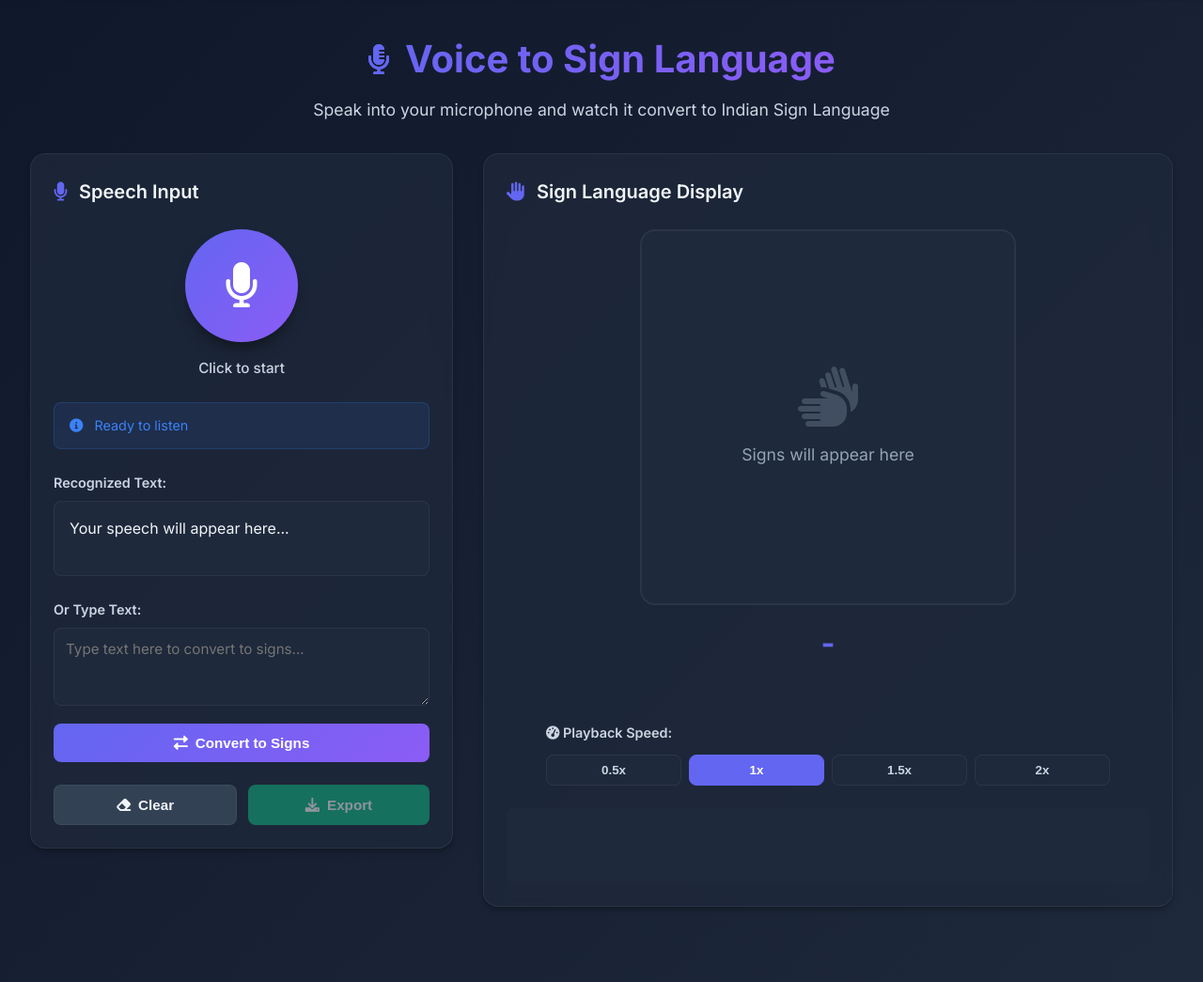
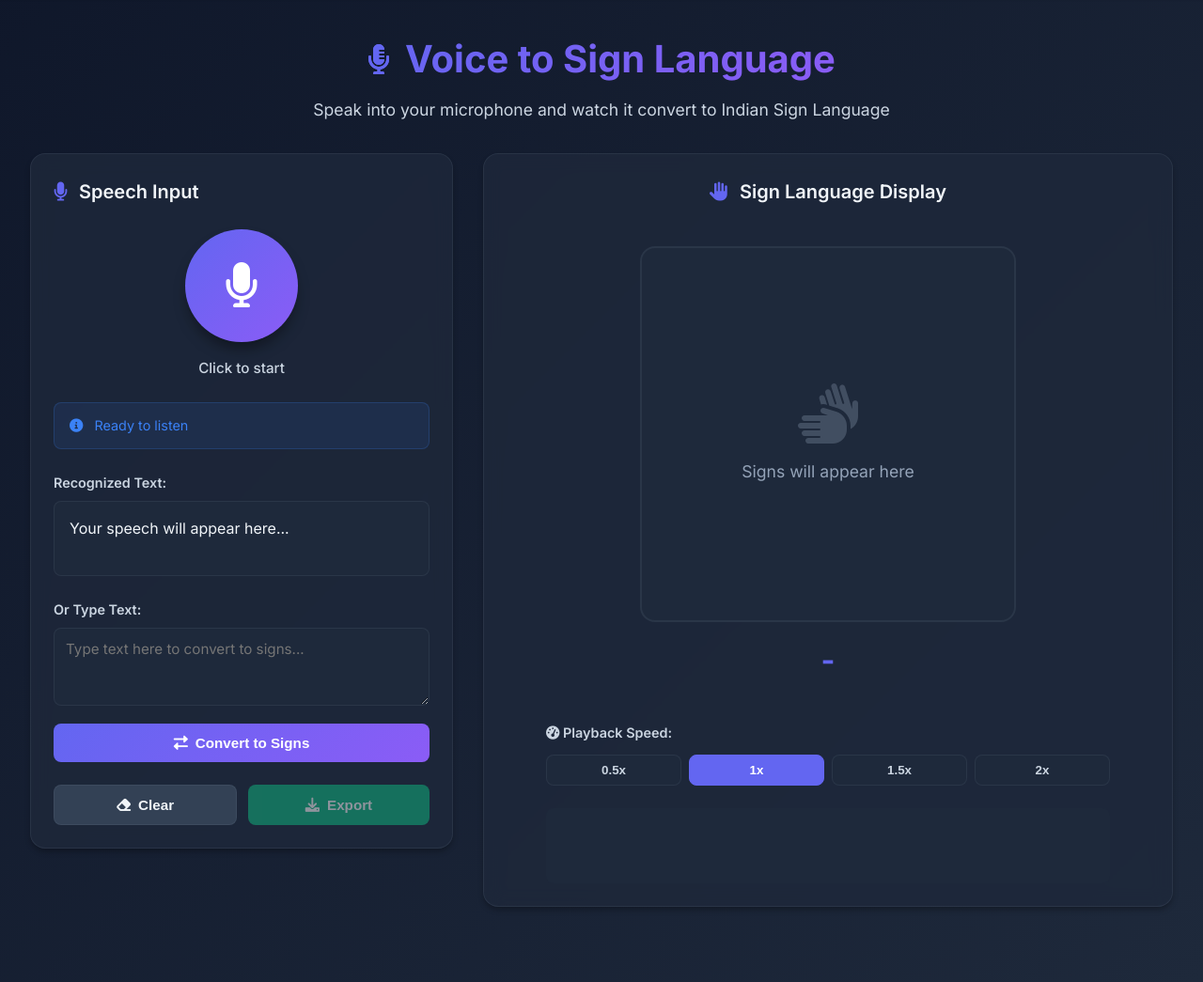
Before and after one commit to kartiksharma1227/Indian_Sign_Language_to_Sentence_Transformation, a Flask app: page /voice_to_sign in a window 1280 px wide. Shown: the part 71-1116 px from the top of the page at 94% size. Run offline with Flask 3, Linux system fonts and the light colour scheme.

Commit message:
Fixed css

```diff
--- a/static/css/voice_to_sign.css
+++ b/static/css/voice_to_sign.css
@@ -361,17 +361,17 @@
   display: flex;
   flex-direction: column;
   width: 100%;
-  align-items: stretch;
+  align-items: center;
 }
 
 .vts-sign-display {
-  flex: 1;
   display: flex;
   flex-direction: column;
   align-items: center;
-  justify-content: flex-start;
+  justify-content: center;
   margin-bottom: 1.5rem;
   width: 100%;
+  max-width: 600px;
   text-align: center;
   min-height: 500px;
 }
@@ -389,7 +389,7 @@
   overflow: hidden;
   position: relative;
   padding: 1rem;
-  margin: 0 auto 1rem auto;
+  margin: 0 0 1rem 0;
   flex-shrink: 0;
 }
 
@@ -463,6 +463,7 @@
   gap: 1rem;
   margin-bottom: 1.5rem;
   width: 100%;
+  max-width: 600px;
 }
 
 .vts-control-btn {
@@ -567,7 +568,7 @@
   border-radius: 0.5rem;
   min-height: 80px;
   width: 100%;
-  max-width: 100%;
+  max-width: 600px;
 }
 
 .vts-sign-sequence::-webkit-scrollbar {
--- a/static/js/voice_to_sign.js
+++ b/static/js/voice_to_sign.js
@@ -232,7 +232,7 @@
     }
   } catch (error) {
     console.error("Conversion error:", error);
-    showNotification("Failed to convert text to signs", "error");
+    // showNotification("Failed to convert text to signs", "error");
   }
 }
 
```
